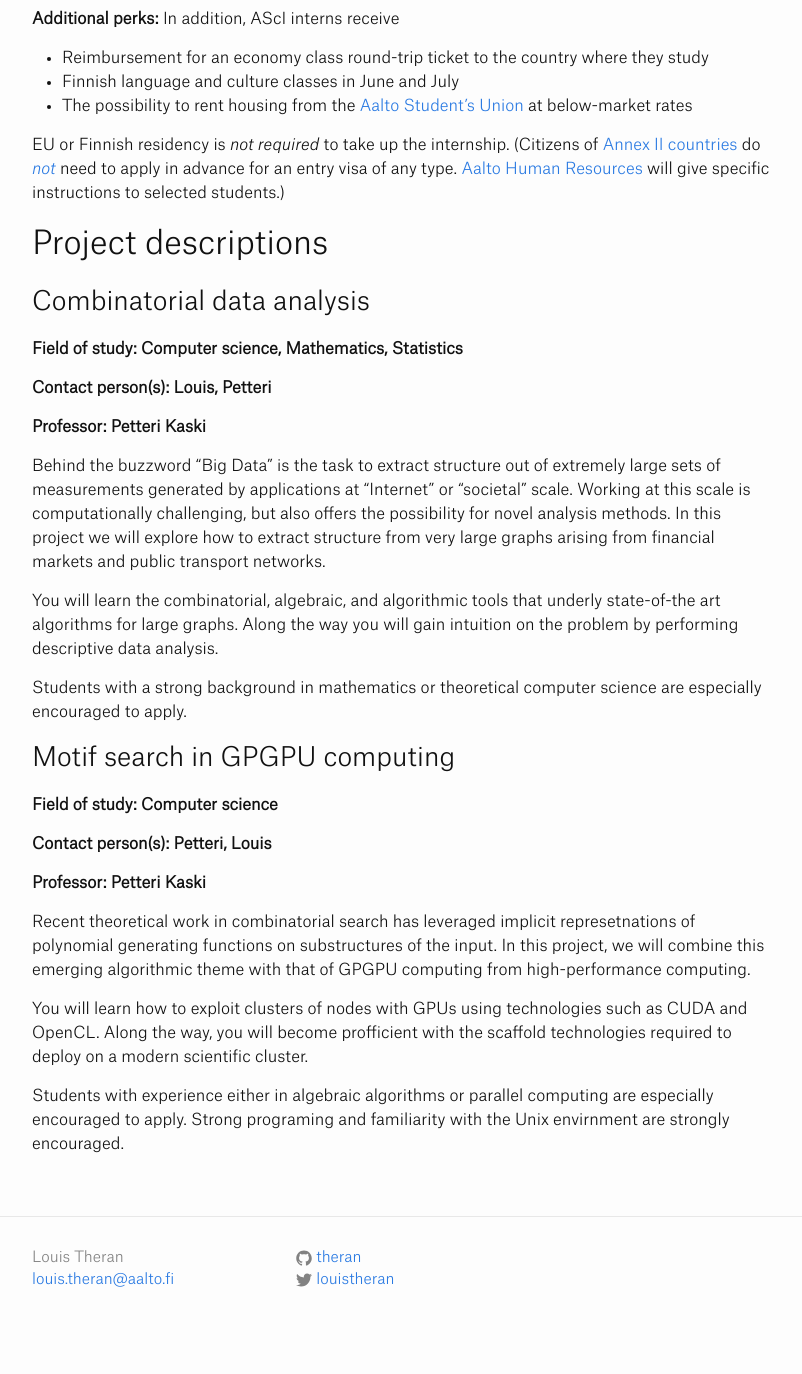
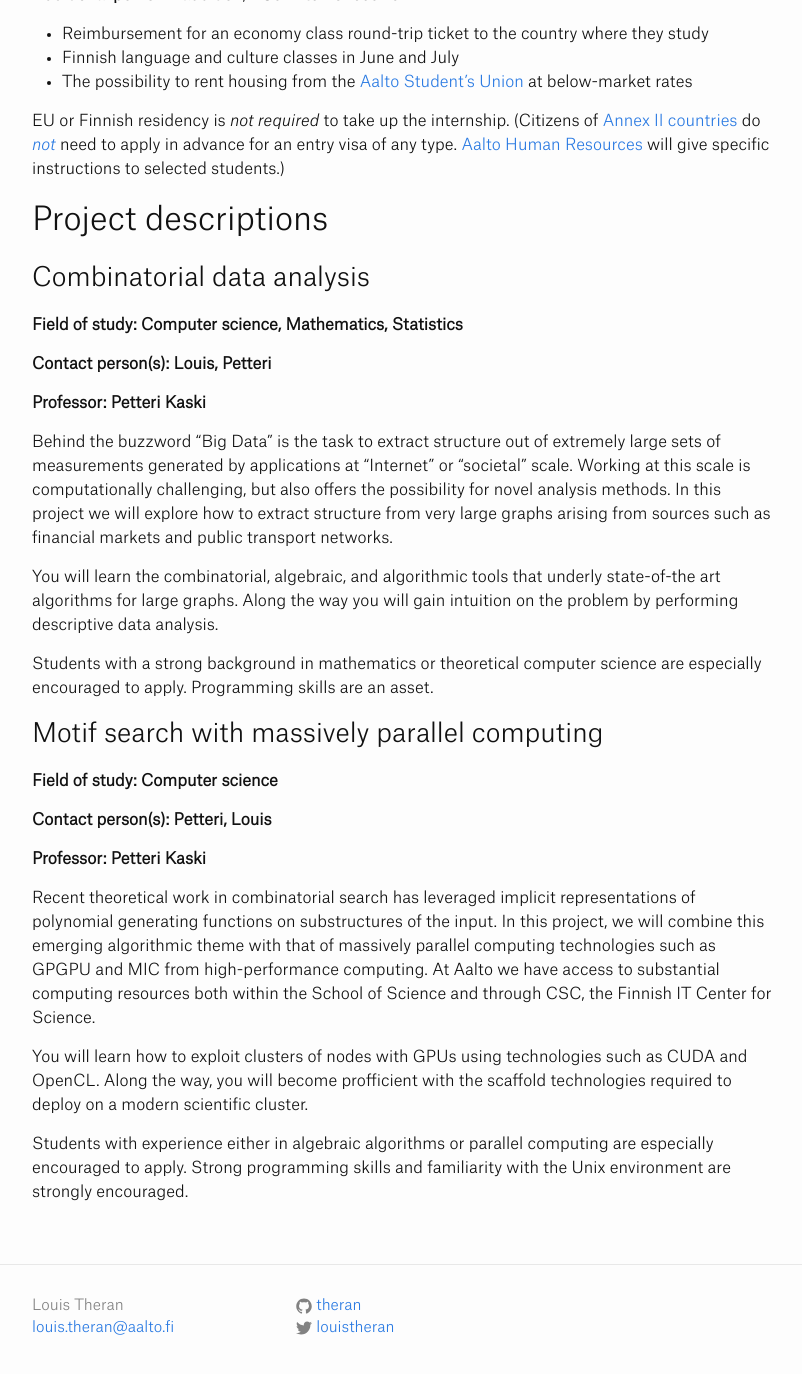
Before and after one commit to theran/theran.github.io, a Jekyll site: the page built from 2015-icsprojects.md, in a window 1280 px wide and 1400 px high, scrolled down 1124 px. Shown: the top 1374 px of the window, without its empty margins (238-1040 px from the left). Built offline with Jekyll 4.4.1, drawn with Linux system fonts in a browser that asks for light colours; before the commit the page ends 2476 px from its top, so only the background shows below that; some of the changed text lies outside the part shown.

Commit message:
Update 2015-icsprojects.md

```diff
--- a/2015-icsprojects.md
+++ b/2015-icsprojects.md
@@ -60,7 +59,7 @@ in Otaniemi.
 
 __Dates:__ The internships run from June 1–August 31 (can be flexible)
 
-__Salary:__ About €1600/month, depending on experience (e.g., credits earned).
+__Salary:__ About €1600/month, depending on experience (e.g., credits earned)
 
 __Additional perks:__ In addition, AScI interns receive
 
@@ -95,8 +94,8 @@ Behind the buzzword "Big Data" is the task to extract structure out of extremely
 large sets of measurements generated by applications at "Internet" or "societal"
 scale.  Working at this scale is computationally challenging, but also offers
 the possibility for novel analysis methods.  In this project we will explore
-how to extract structure from very large graphs arising from financial markets
-and public transport networks.
+how to extract structure from very large graphs arising from sources such as
+financial markets and public transport networks.
 
 You will learn the combinatorial, algebraic, and algorithmic tools that
 underly state-of-the art algorithms for large graphs.  Along the way
@@ -104,9 +103,9 @@ you will gain intuition on the problem by performing descriptive data
 analysis.
 
 Students with a strong background in mathematics or theoretical computer science
-are especially encouraged to apply.
+are especially encouraged to apply. Programming skills are an asset.
 
-### Motif search in GPGPU computing
+### Motif search with massively parallel computing
 
 __Field of study: Computer science__
 
@@ -115,17 +114,20 @@ __Contact person(s): Petteri, Louis__
 __Professor: Petteri Kaski__
 
 Recent theoretical work in combinatorial search has leveraged
-implicit represetnations of polynomial generating functions
+implicit representations of polynomial generating functions
 on substructures of the input.  In this project, we will
-combine this emerging algorithmic theme with that of GPGPU computing
-from high-performance computing.
+combine this emerging algorithmic theme with that of massively
+parallel computing technologies such as GPGPU and MIC from
+high-performance computing. At Aalto we have access to substantial
+computing resources both within the School of Science and through
+CSC, the Finnish IT Center for Science.
 
-You will learn how to exploit clusters of nodes with  GPUs
+You will learn how to exploit clusters of nodes with GPUs
 using technologies such as CUDA and OpenCL.  Along the way, you will
 become profficient with the scaffold technologies required to
 deploy on a modern scientific cluster.
 
 Students with experience either in algebraic algorithms or
-parallel computing are especially encouraged to apply.  Strong
-programing and familiarity with the Unix envirnment are
+parallel computing are especially encouraged to apply. Strong
+programming skills and familiarity with the Unix environment are
 strongly encouraged.
```
Also changed, not shown: other parts of 2015-icsprojects.md (+0 -1 lines).
